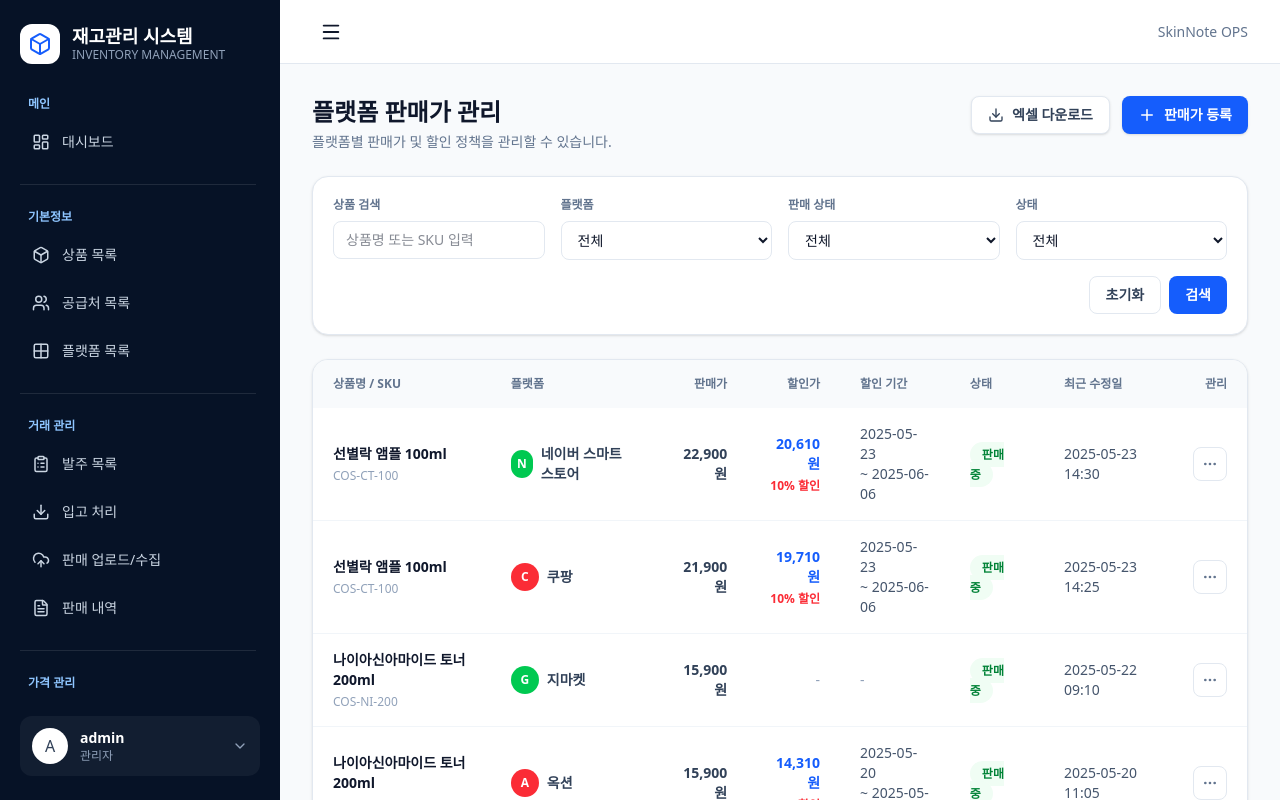
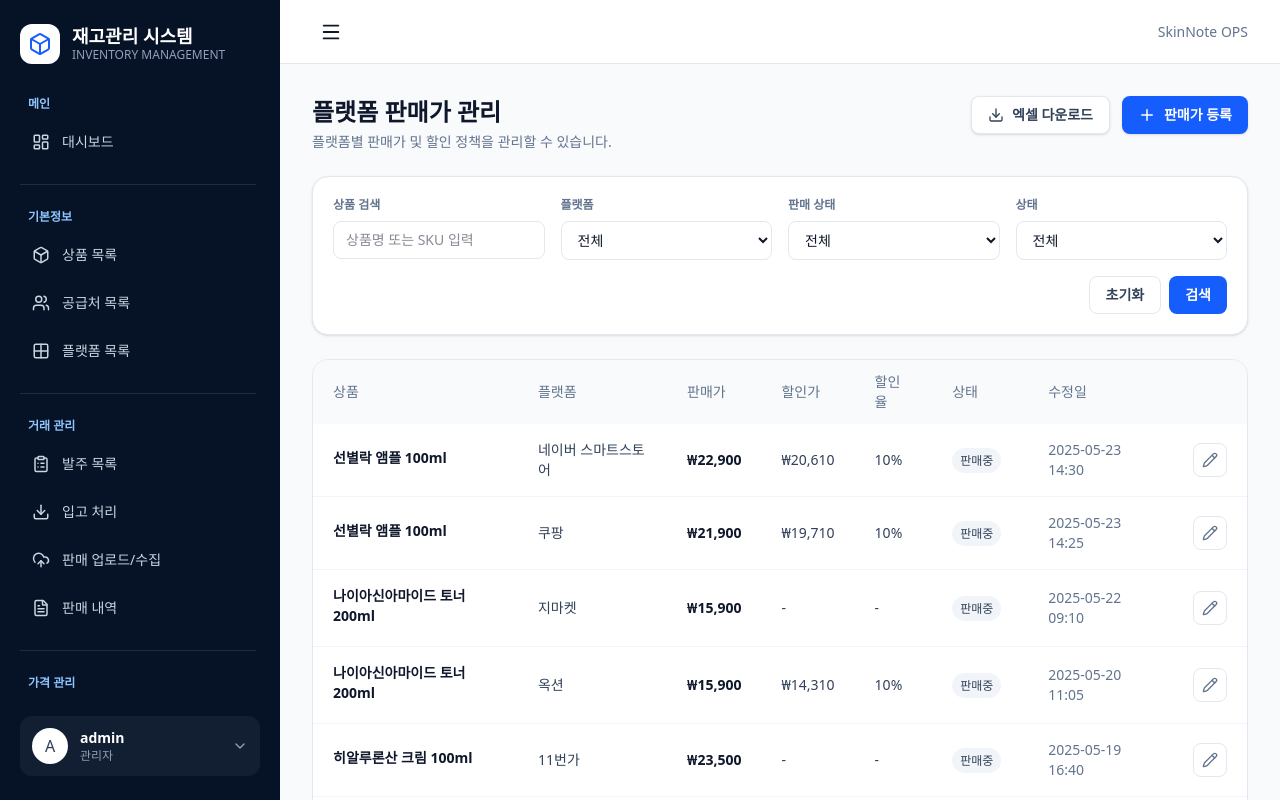
Before and after one commit to whan1569/SkinNote_OPS, a Next.js app in the folder frontend/: page /platform-prices in a window 1280 px wide. Shown: the top 800 px of the page. Built offline with nearby package versions, Linux system fonts and the light colour scheme.

Commit message:
Update PlatformPriceTable.tsx

```diff
--- a/frontend/app/platform-prices/components/PlatformPriceTable.tsx
+++ b/frontend/app/platform-prices/components/PlatformPriceTable.tsx
@@ -1,29 +1,30 @@
-import { MoreHorizontal } from "lucide-react";
+import { Pencil } from "lucide-react";
 
-import { Pagination } from "./Pagination";
-import { PlatformIcon } from "./PlatformIcon";
-import { StatusBadge } from "./StatusBadge";
 import type { PlatformPrice } from "../features/types";
 
 type Props = {
-  items: PlatformPrice[];
+  items?: PlatformPrice[];
   onEdit: (item: PlatformPrice) => void;
 };
 
-export function PlatformPriceTable({ items, onEdit }: Props) {
+export function PlatformPriceTable({
+  items = [],
+  onEdit,
+}: Props) {
   return (
-    <section className="overflow-hidden rounded-2xl border border-slate-200 bg-white shadow-sm">
-      <table className="w-full border-collapse text-sm">
-        <thead className="bg-slate-50 text-xs font-bold text-slate-500">
-          <tr>
-            <th className="px-5 py-4 text-left">상품명 / SKU</th>
-            <th className="px-5 py-4 text-left">플랫폼</th>
-            <th className="px-5 py-4 text-right">판매가</th>
-            <th className="px-5 py-4 text-right">할인가</th>
-            <th className="px-5 py-4 text-left">할인 기간</th>
-            <th className="px-5 py-4 text-left">상태</th>
-            <th className="px-5 py-4 text-left">최근 수정일</th>
-            <th className="px-5 py-4 text-right">관리</th>
+    <div className="overflow-hidden rounded-2xl border border-slate-200 bg-white">
+      <div className="overflow-x-auto">
+        <table className="min-w-full text-sm">
+          <thead className="bg-slate-50">
+            <tr className="text-left text-slate-500">
+              <th className="px-5 py-3 font-medium">상품</th>
+              <th className="px-5 py-3 font-medium">플랫폼</th>
+              <th className="px-5 py-3 font-medium">판매가</th>
+              <th className="px-5 py-3 font-medium">할인가</th>
+              <th className="px-5 py-3 font-medium">할인율</th>
+              <th className="px-5 py-3 font-medium">상태</th>
+              <th className="px-5 py-3 font-medium">수정일</th>
+              <th className="px-5 py-3 font-medium"></th>
             </tr>
           </thead>
 
@@ -34,76 +35,57 @@ export function PlatformPriceTable({ items, onEdit }: Props) {
                   <div className="font-bold text-slate-900">
                     {item.productName}
                   </div>
-                <div className="mt-1 text-xs text-slate-400">
-                  {item.sku}
+
+                  <div className="mt-1 text-xs text-slate-500">
+                    {item.productCode}
                   </div>
                 </td>
 
                 <td className="px-5 py-4">
-                <div className="flex items-center gap-2">
-                  <PlatformIcon icon={item.platformIcon} />
-                  <span className="font-bold text-slate-700">
+                  <div className="font-medium text-slate-700">
                     {item.platform}
-                  </span>
                   </div>
                 </td>
 
-              <td className="px-5 py-4 text-right font-bold text-slate-700">
-                {item.sellingPrice.toLocaleString()}원
+                <td className="px-5 py-4 font-semibold text-slate-900">
+                  ₩{item.sellingPrice.toLocaleString()}
                 </td>
 
-              <td className="px-5 py-4 text-right">
-                {item.discountedPrice ? (
-                  <div>
-                    <div className="font-bold text-blue-600">
-                      {item.discountedPrice.toLocaleString()}원
-                    </div>
-
-                    {item.discountRate && (
-                      <div className="mt-1 text-xs font-bold text-red-500">
-                        {item.discountRate}% 할인
-                      </div>
-                    )}
-                  </div>
-                ) : (
-                  <span className="text-slate-400">-</span>
-                )}
+                <td className="px-5 py-4 text-slate-700">
+                  {item.discountedPrice
+                    ? `₩${item.discountedPrice.toLocaleString()}`
+                    : "-"}
                 </td>
 
-              <td className="px-5 py-4 text-slate-600">
-                {item.discountStartDate && item.discountEndDate ? (
-                  <>
-                    {item.discountStartDate}
-                    <br />
-                    ~ {item.discountEndDate}
-                  </>
-                ) : (
-                  <span className="text-slate-400">-</span>
-                )}
+                <td className="px-5 py-4 text-slate-700">
+                  {item.discountRate
+                    ? `${item.discountRate}%`
+                    : "-"}
                 </td>
 
                 <td className="px-5 py-4">
-                <StatusBadge status={item.status} />
+                  <span className="rounded-full bg-slate-100 px-2 py-1 text-xs font-medium text-slate-700">
+                    {item.status}
+                  </span>
                 </td>
 
-              <td className="px-5 py-4 text-slate-600">
+                <td className="px-5 py-4 text-slate-500">
                   {item.updatedAt}
                 </td>
 
                 <td className="px-5 py-4 text-right">
                   <button
                     onClick={() => onEdit(item)}
-                  className="rounded-lg border border-slate-200 p-2 text-slate-500"
+                    className="rounded-lg border border-slate-200 p-2 text-slate-500 hover:bg-slate-100"
                   >
-                  <MoreHorizontal size={16} />
+                    <Pencil size={16} />
                   </button>
                 </td>
               </tr>
             ))}
           </tbody>
         </table>
-
-      <Pagination />
-    </section>
+      </div>
+    </div>
   );
 }
```
Lines whose indentation alone changed are shown as unchanged.
